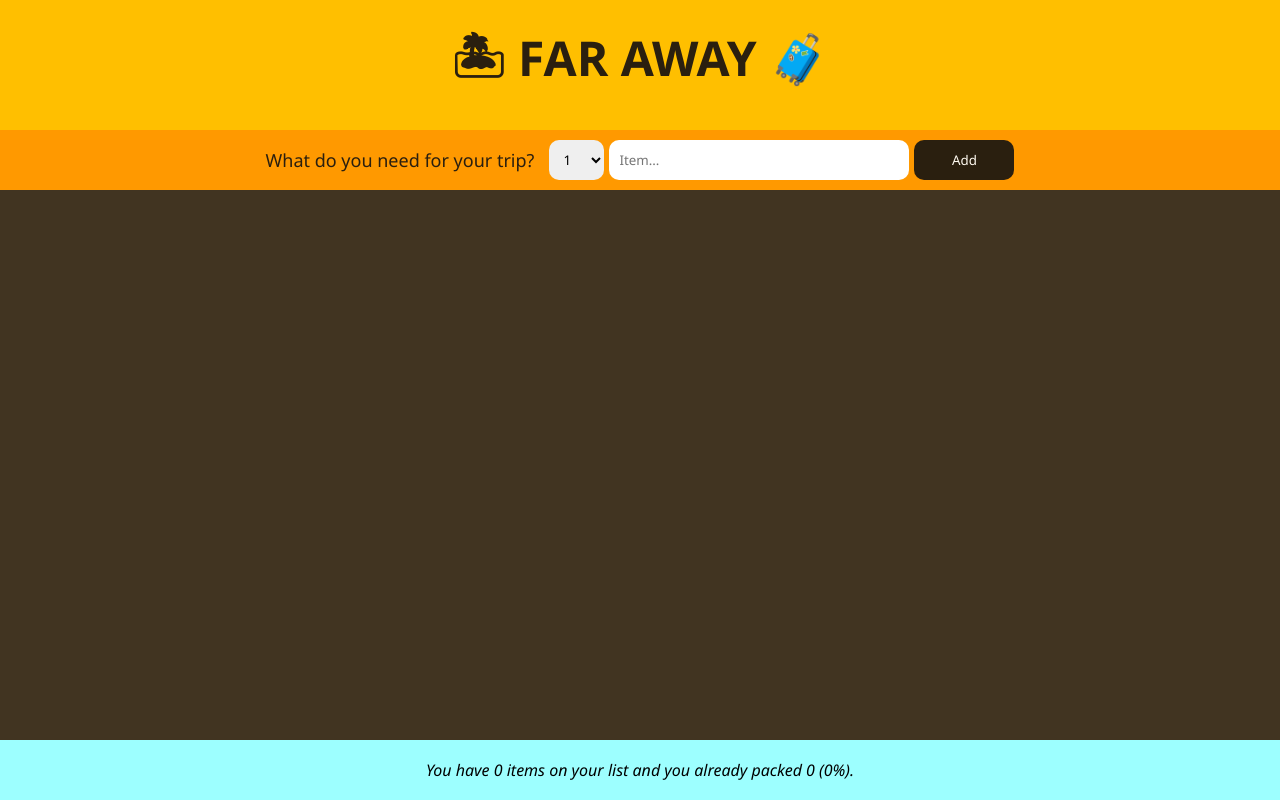
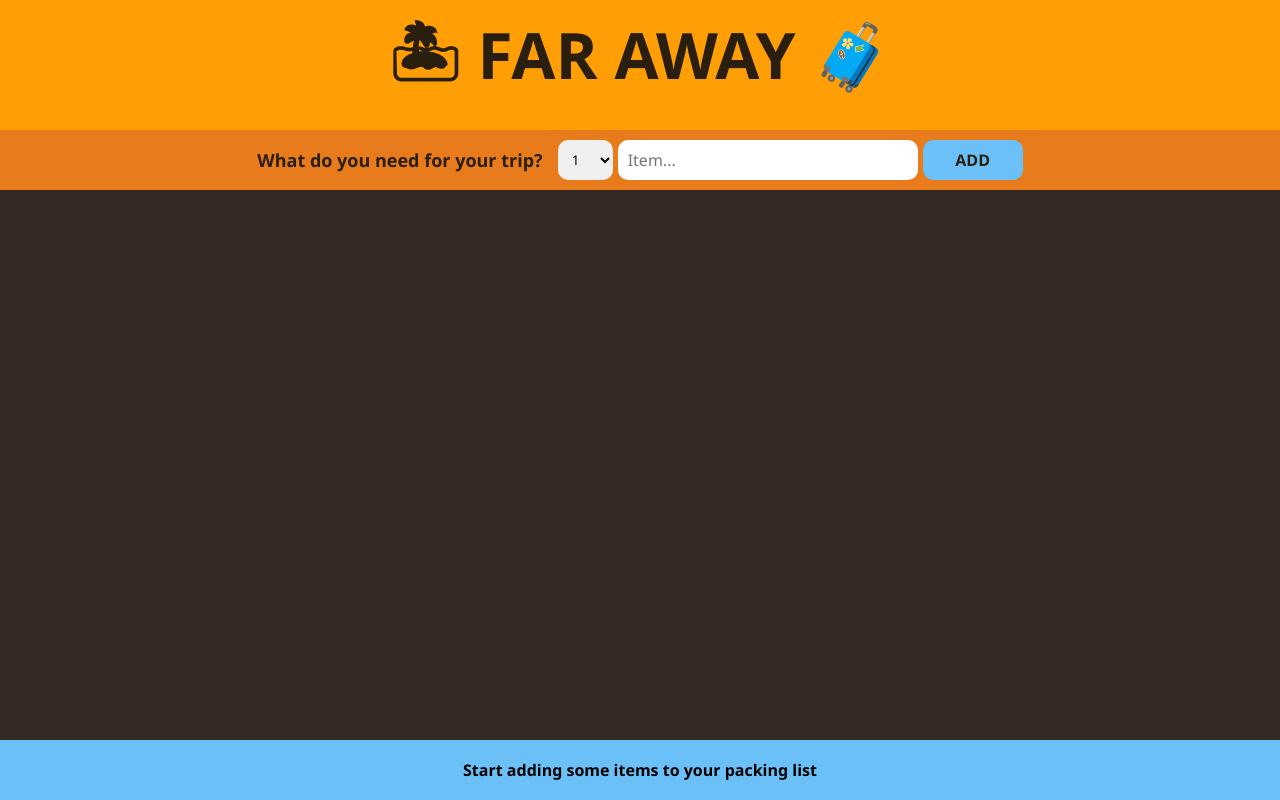
Before and after one commit to alisajad001/travel-list, a React (Vite) app: page / in a window 1280 px wide. Built offline with nearby package versions, Linux system fonts and the light colour scheme.

Commit message:
Style: Stats

```diff
--- a/src/components/Stats.jsx
+++ b/src/components/Stats.jsx
@@ -2,6 +2,12 @@ function Stats({ items }) {
   const totalItems = items.length;
   const packedItems = items.filter((item) => item.packed).length;
   const precentage = Math.round((packedItems / totalItems) * 100);
+
+  if (!items.length) {
+    return (
+      <p className="stats">Start adding some items to your packing list</p>
+    );
+  }
 
   return (
     <footer className="stats">
--- a/src/index.css
+++ b/src/index.css
@@ -22,8 +22,8 @@ li {
   display: flex;
   justify-content: center;
   align-items: center;
-  font-size: 3rem;
-  background-color: rgb(255, 191, 0);
+  font-size: 4rem;
+  background-color: rgb(255, 159, 5);
   color: rgb(42, 31, 15);
   text-transform: uppercase;
 }
@@ -34,7 +34,7 @@ li {
   display: flex;
   justify-content: center;
   align-items: center;
-  background-color: rgb(255, 153, 0);
+  background-color: rgb(232, 123, 27);
   padding: 1rem;
   gap: 5px;
 }
@@ -44,6 +44,7 @@ li {
   font-size: 18px;
   color: rgb(42, 31, 15);
   margin-right: 10px;
+  font-weight: 600;
 }
 
 .add-form select {
@@ -62,6 +63,7 @@ li {
   border-radius: 10px;
   padding: 10px;
   outline: none;
+  font-size: 1rem;
 }
 
 .add-form button {
@@ -69,8 +71,12 @@ li {
   height: 40px;
   border: none;
   border-radius: 10px;
-  background-color: rgb(42, 31, 15);
+  background-color: #6bc1f7;
   color: rgb(255, 250, 241);
+  font-size: 1rem;
+  text-transform: uppercase;
+  color: rgb(42, 31, 15);
+  font-weight: 600;
   cursor: pointer;
 }
 
@@ -82,7 +88,7 @@ li {
   align-items: start;
   padding: 2rem 0;
   height: calc(100vh - 250px);
-  background-color: rgb(65, 52, 33);
+  background-color: rgb(54, 41, 36);
   color: rgb(255, 250, 241);
 }
 
@@ -119,5 +125,6 @@ li {
   display: flex;
   justify-content: center;
   align-items: center;
-  background-color: #9dffff;
+  background-color: #6bc1f7;
+  font-weight: 600;
 }
```
